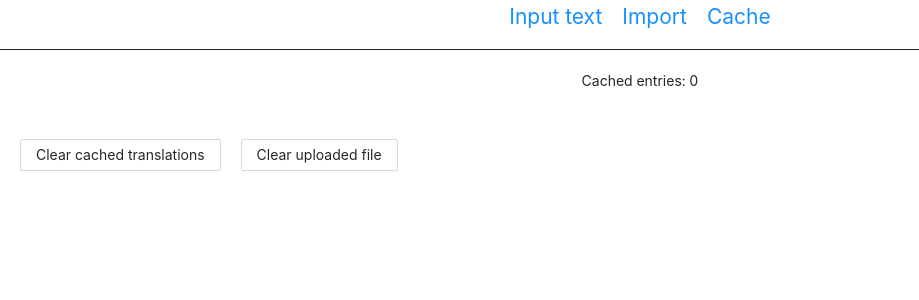
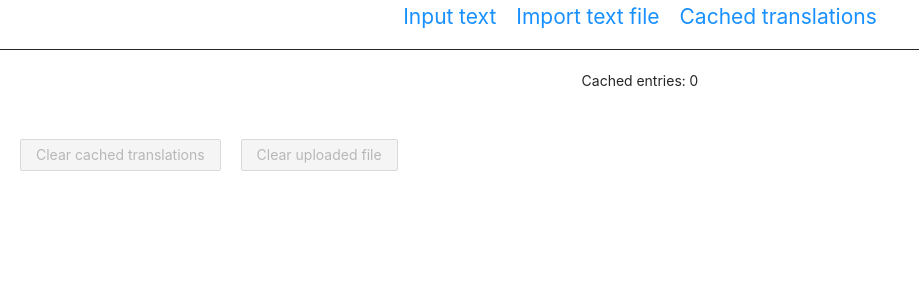
Before and after one commit to DomenicoSacco94/linguistic-repo, a React (Create React App) app: page /linguistic-repo/cache in a window 1280 px wide. Shown: the top 300 px of the page, without its empty margins (0-919 px from the left). Built offline with nearby package versions, Linux system fonts and the light colour scheme.

Commit message:
small UI adjustements

```diff
--- a/src/components/ClearCacheButton.tsx
+++ b/src/components/ClearCacheButton.tsx
@@ -25,6 +25,7 @@ export const ClearCacheButton: React.FC = () => {
           `Uploaded file size: ${memorySizeOf(cachedText)}`}
       </div>
       <Button
+        disabled={!cachedTranslationsMap?.size}
         className="inputTextAreaButton"
         onClick={() => {
           localStorage.removeItem(SAVED_TRANSLATIONS_KEY);
@@ -35,6 +36,7 @@ export const ClearCacheButton: React.FC = () => {
       </Button>
       <Button
         className="inputTextAreaButton"
+        disabled={!cachedText?.length}
         onClick={() => {
           localStorage.removeItem(SAVED_TEXT_KEY);
           setCachedText('');
--- a/src/components/Index.tsx
+++ b/src/components/Index.tsx
@@ -12,7 +12,7 @@ export const SiteRoutes: IndexItem[] = [
     component: <TextEditor />,
   },
   {
-    title: 'Import',
+    title: 'Import text file',
     path: 'import',
     component: <ImportFile />,
   },
@@ -23,7 +23,7 @@ export const SiteRoutes: IndexItem[] = [
     hide: true,
   },
   {
-    title: 'Cache',
+    title: 'Cached translations',
     path: 'cache',
     component: <ClearCacheButton />,
   },
--- a/src/components/TextEditor.tsx
+++ b/src/components/TextEditor.tsx
@@ -34,17 +34,17 @@ export const TextEditor: React.FC = () => {
       <Button
         disabled={!toTranslate?.length}
         className="inputTextAreaButton"
+        onClick={() => setToTranslate(null)}
+      >
+        Clear
+      </Button>
+      <Button
+        disabled={!toTranslate?.length}
+        className="inputTextAreaButton"
         onClick={() => navigate(`${READ_TRANSLATE_PATH}`)}
       >
         Read&Translate
       </Button>
-      <Button
-        disabled={!toTranslate?.length}
-        className="inputTextAreaButton"
-        onClick={() => setToTranslate(null)}
-      >
-        Clear
-      </Button>
     </>
   );
 };
```
